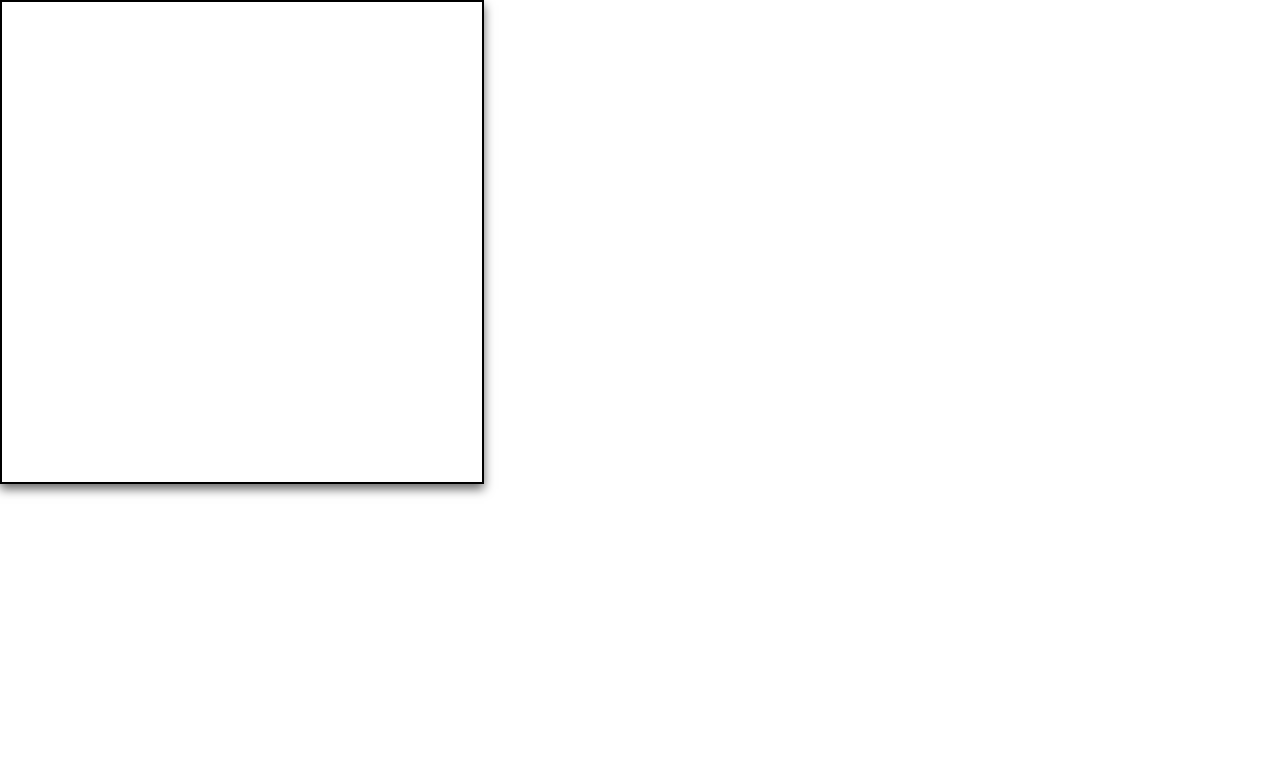
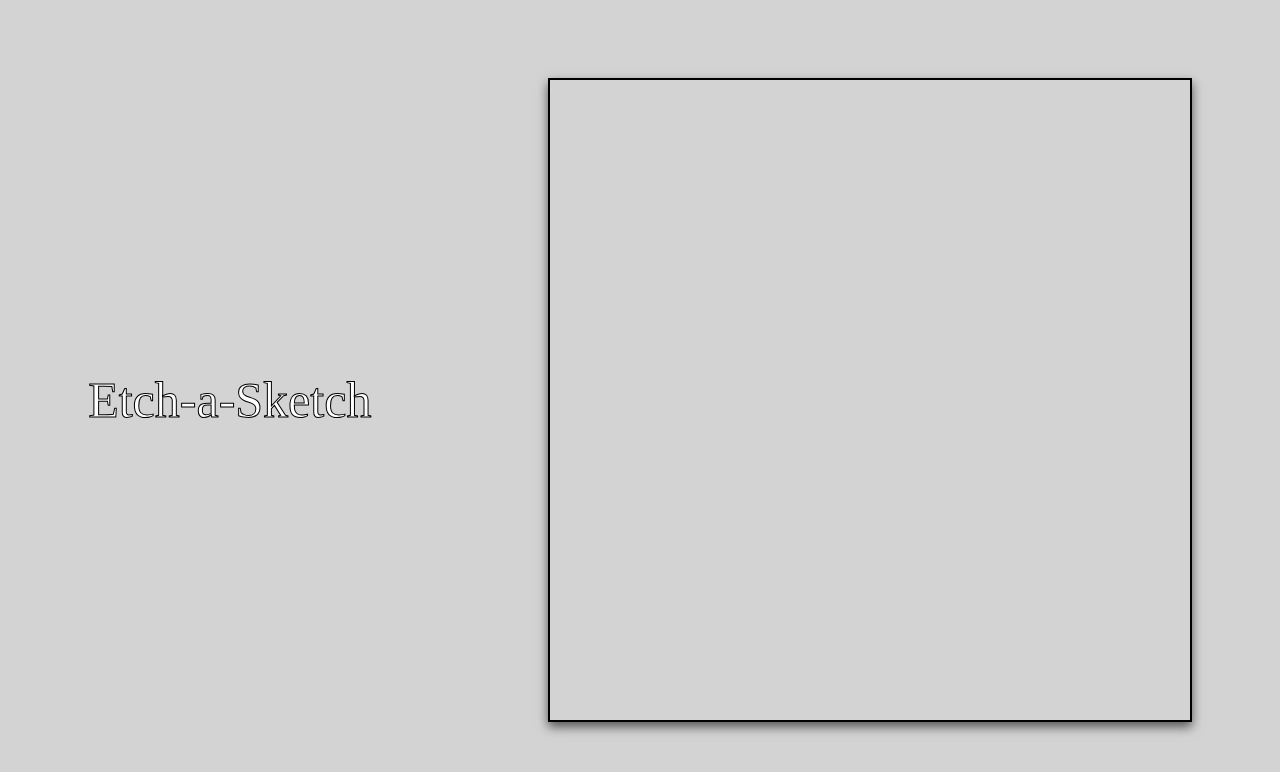
Before and after one commit to GitKerim/Etch-a-sketch, a plain HTML site: page index.html in a window 1280 px wide. Drawn offline with Linux system fonts and the light colour scheme.

Commit message:
made basic layout

```diff
--- a/index.html
+++ b/index.html
@@ -8,8 +8,14 @@
     <link rel="stylesheet" href="style.css">
 </head>
 <body>
-    <div class="main"></div>
-    <div id="container"></div>
+    <div class="main">
+        <div class="navigation">
+            <p>Etch-a-Sketch</p>
+        </div>
+        <div id="container">
+
+    </div>
+    </div>
     <script src="script.js"></script>
 </body>
 </html>
--- a/style.css
+++ b/style.css
@@ -3,13 +3,27 @@
     padding: 0;
 }
 .main{
+    width: 100%;
+    height: 100vh;
+    display: flex;
+    justify-content: space-around;
+    align-items: center;
+    background-color: lightgray;
 
+}
+.navigation{
+
+}
+.navigation > p{
+    color:white;
+    font-size: 50px;
+    -webkit-text-stroke: 1px black
 }
 #container{
     display: flex;
     flex-wrap: wrap;
-    width: 60vh;
-    height: 60vh;
+    width: 80vh;
+    height: 80vh;
     border: 2px solid black;
     box-shadow: 0 5px 10px rgb(0 0 0 / 0.6);
 
```
